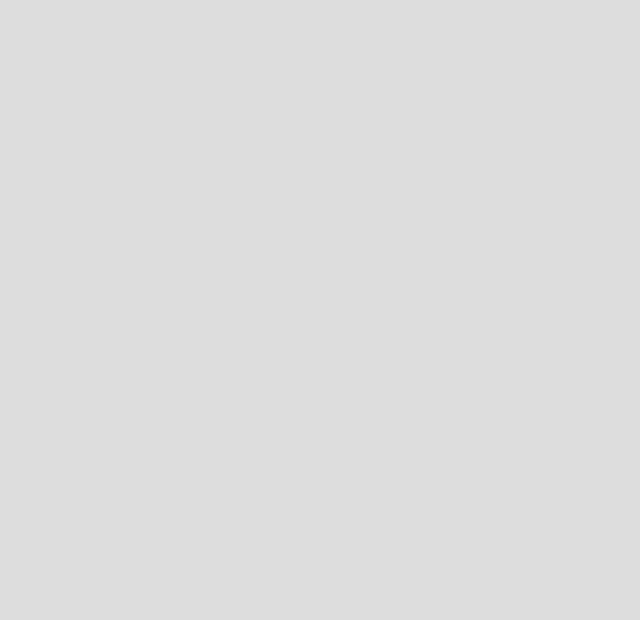
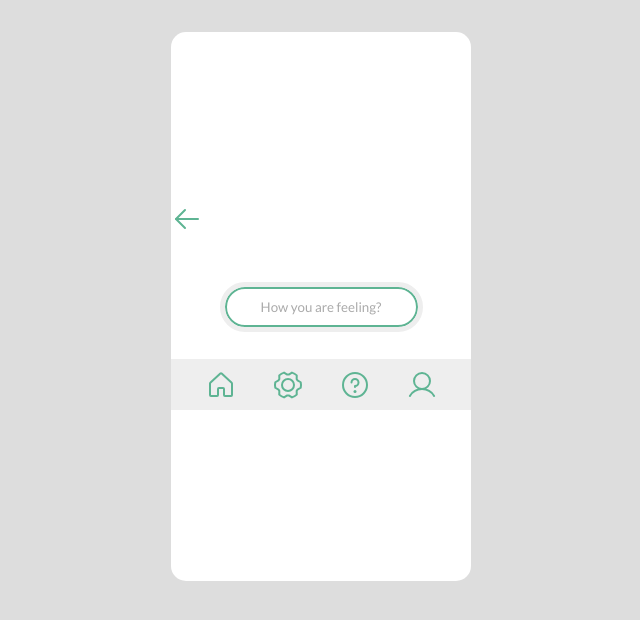
Before and after one commit to joziasmartini/natmed, a React (Create React App) app in the folder app/: page /symptoms in a window 1280 px wide. Before the commit this address had no page. Shown: the top 620 px of the page, without its empty margins (319-959 px from the left). Built offline with nearby package versions, Linux system fonts and the light colour scheme.

Commit message:
Change /search route to /symptoms

```diff
--- a/app/src/index.tsx
+++ b/app/src/index.tsx
@@ -7,7 +7,7 @@ import {
 } from "react-router-dom";
 import reportWebVitals from "./reportWebVitals";
 import "./Global.sass";
-import Search from "./views/Search/Search";
+import Symptoms from "./views/Symptoms/Symptoms";
 import Login from "./views/Login/Login";
 import Diagnosis from "./views/Diagnosis/Diagnosis";
 import AOS from 'aos';
@@ -24,8 +24,14 @@ root.render(
     <BrowserRouter>
     <Routes>
       <Route path="/" element={<Login />} />
-      <Route path="/search" element={<Search />} />
+      <Route path="/symptoms" element={<Symptoms />} />
       <Route path="/diagnosis" element={<Diagnosis />} />
+
+      {/* Route when the user selects a disease to know more about */}
+      {/* <Route path="/details" element={<Details />} /> */}
+
+      {/* Route when the user clicks on treatments on a detailed disease */}
+      {/* <Route path="/products" element={<Products />} /> */}
     </Routes>
     </BrowserRouter>
   </React.StrictMode>
--- a/app/src/views/Login/Login.tsx
+++ b/app/src/views/Login/Login.tsx
@@ -7,7 +7,6 @@ import Input from "./../../components/Input/Input";
 import Button from "./../../components/Button/Button";
 import { useState } from "react";
 import { Link } from "react-router-dom";
-
 
 function Login() {
   const [email, setEmail] = useState("");
@@ -29,7 +28,7 @@ function Login() {
       <Version info={Package.version} />
       <Input type="text" placeholder="Email" action={setEmail} />
       <Input type="password" placeholder="Password" action={setPassword} />
-      <Link to="/search">
+      <Link to="/symptoms">
         <Button type="primary" text="Login" action={clickHandle} />
       </Link>
     </Interface>
--- a/app/src/views/Search/Search.sass
+++ b/app/src/views/Symptoms/Symptoms.sass
@@ -1,4 +1,4 @@
-.search
+.symptoms
   display: flex
   flex-direction: column
   justify-content: space-between
--- a/app/src/views/Search/Search.tsx
+++ b/app/src/views/Symptoms/Symptoms.tsx
@@ -1,5 +1,5 @@
-import "./Search.sass";
-import Interface from "./../../components/Interface/Interface";
+import "./Symptoms.sass";
+import Interface from "../../components/Interface/Interface";
 import Navbar from "../../components/Navbar/Navbar";
 import SearchInput from "../../components/SearchInput/SearchInput";
 import TopBar from "../../components/TopBar/TopBar";
```
